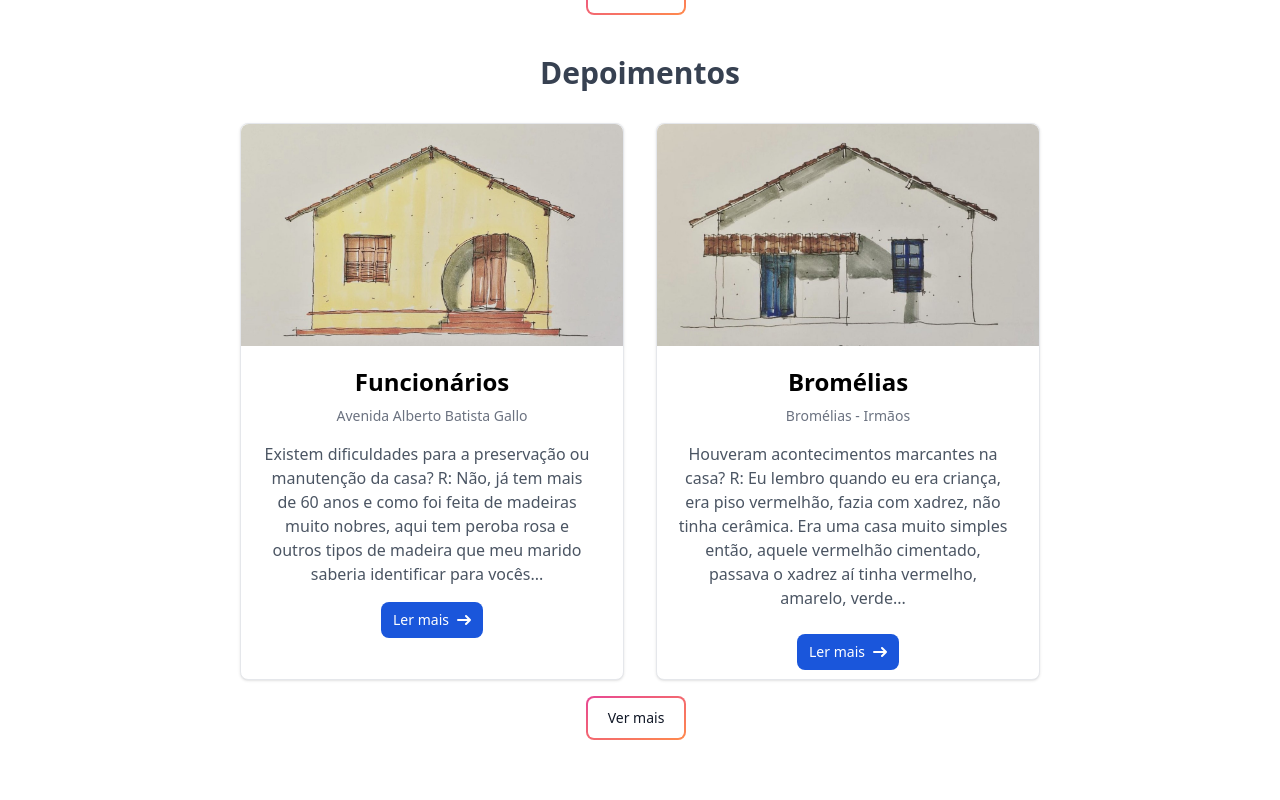
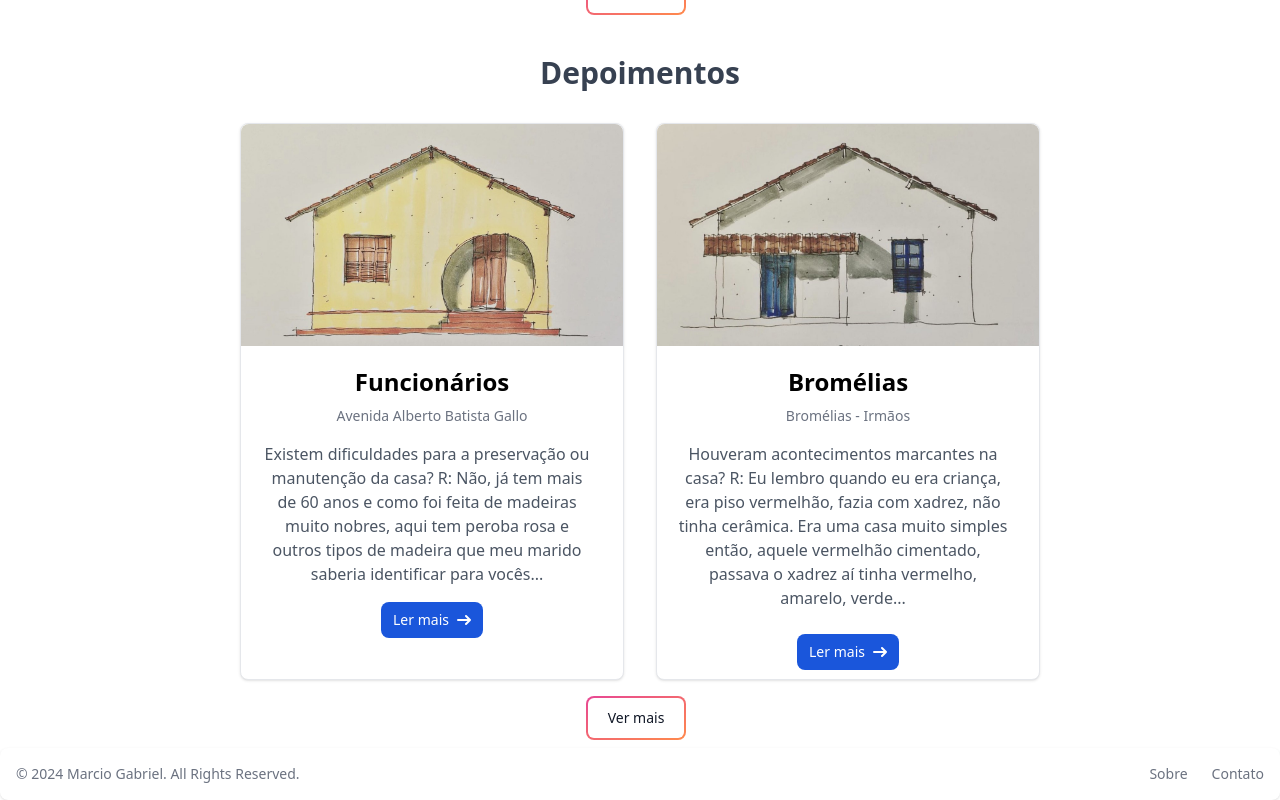
Before and after one commit to marcingabriel/Casas-Contam-Historia_React, a React (Vite) app: page / in a window 1280 px wide. Shown: the part 3429-4229 px from the top of the page. Built offline with nearby package versions, Linux system fonts and the light colour scheme.

Commit message:
update footer

```diff
--- a/src/App.jsx
+++ b/src/App.jsx
@@ -1,6 +1,7 @@
 import { useState } from 'react'
 import './App.css'
 import NavBar from './components/NavBar'
+import Footer from './components/Footer'
 
 //reaproveitar estrutura
 import {Outlet} from "react-router-dom"
@@ -17,6 +18,9 @@ function App() {
 
           <Outlet></Outlet>
 
+          <Footer ></Footer>
+
+
         </div>
 
 
--- /dev/null
+++ b/src/components/Footer.jsx
@@ -0,0 +1,25 @@
+// Footer.jsx
+
+import React from 'react';
+
+const Footer = () => {
+  return (
+    <footer className="bg-white rounded-lg shadow dark:bg-gray-800 absolute  left-0 w-full">
+      <div className="container mx-auto max-w-screen-xl p-4 md:flex md:items-center md:justify-between">
+        <span className="text-sm text-gray-500 sm:text-center dark:text-gray-400">
+          © 2024 <a href="https://flowbite.com/" className="hover:underline">Marcio Gabriel</a>. All Rights Reserved.
+        </span>
+        <ul className="flex flex-wrap items-center mt-3 text-sm font-medium text-gray-500 dark:text-gray-400 sm:mt-0">
+          <li>
+            <a href="#" className="hover:underline me-4 md:me-6">Sobre</a>
+          </li>
+          <li>
+            <a href="#" className="hover:underline">Contato</a>
+          </li>
+        </ul>
+      </div>
+    </footer>
+  );
+};
+
+export default Footer;
--- a/src/routes/Depoimentos.jsx
+++ b/src/routes/Depoimentos.jsx
@@ -2,27 +2,35 @@ import React, { useEffect } from 'react';
 import exibirDepoimentos from '../../scripts/depoimentos';
 import { depoimentos } from '../../scripts/depoimentos'; // Supondo que 'depoimentos' seja exportado como um objeto ou array
 import '../assets/style.css'
+import useAnimateOnScroll from '../components/Animation';
+
 
 const Depoimentos = () => {
-
+  useAnimateOnScroll();
   useEffect(() => {
     // Utiliza os depoimentos importados diretamente
     exibirDepoimentos(depoimentos, 'depoimentos-container');
   }, []); // O array vazio [] assegura que o useEffect só execute uma vez, ao montar o componente
 
   return (
-    <section className="relative py-8" id="carousel_bf66">
-      <div className="container mx-auto relative z-10">
-        <div className="grid grid-cols-1 md:grid-cols-3 gap-8 mt-8" id="depoimentos-container">
-          {/* Aqui dentro será inserido o conteúdo dos depoimentos */}
-        </div>
-      </div>
-
-      <div className="absolute inset-0 mt-8 ml-8 w-1/5 h-64 rounded-full flex items-center justify-center text-gray-500 opacity-20 z-0">
+    <div>
+      <div className="">
+        <h1 className="text-3xl font-bold text-center text-gray-700 mt-10 mb-2 opacity-0 animate ">Depoimentos</h1>
+        <span className="absolute inset-0 mt-8 ml-8 w-1/5 h-64 rounded-full  flex items-center justify-center text-gray-500 opacity-20 z-0">
                 <svg className="h-24 w-24" viewBox="0 0 409.294 409.294" fill="currentColor">
                     <path d="m0 204.647v175.412h175.412v-175.412h-116.941c0-64.48 52.461-116.941 116.941-116.941v-58.471c-96.728 0-175.412 78.684-175.412 175.412z"></path>
                     <path d="m409.294 87.706v-58.471c-96.728 0-175.412 78.684-175.412 175.412v175.412h175.412v-175.412h-116.941c0-64.48 52.461-116.941 116.941-116.941z"></path>
                 </svg>
+        </span>
+
+    </div>
+
+
+      <section className="relative py-8" id="carousel_bf66">
+        <div className="container mx-auto relative z-10">
+          <div className="grid grid-cols-1 md:grid-cols-3 gap-8 mt-8 animate-up" id="depoimentos-container">
+            {/* Aqui dentro será inserido o conteúdo dos depoimentos */}
+          </div>
         </div>
 
         <div className="mt-2 mr-24 w-11/12 h-64 rounded-full flex justify-end text-gray-500 opacity-20">
@@ -33,6 +41,7 @@ const Depoimentos = () => {
         </div>
         <script src="https://cdnjs.cloudflare.com/ajax/libs/flowbite/2.3.0/flowbite.min.js"></script>
       </section>
+    </div>
   );
 };
 
```
Lines whose indentation alone changed are shown as unchanged.
